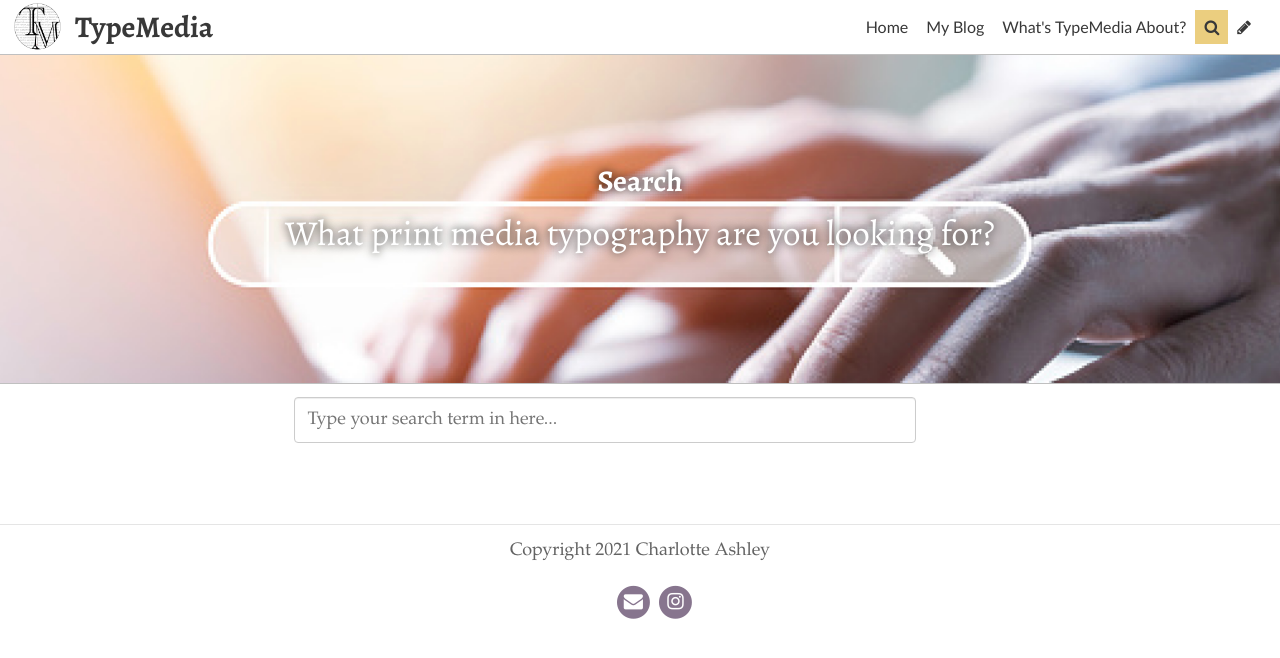
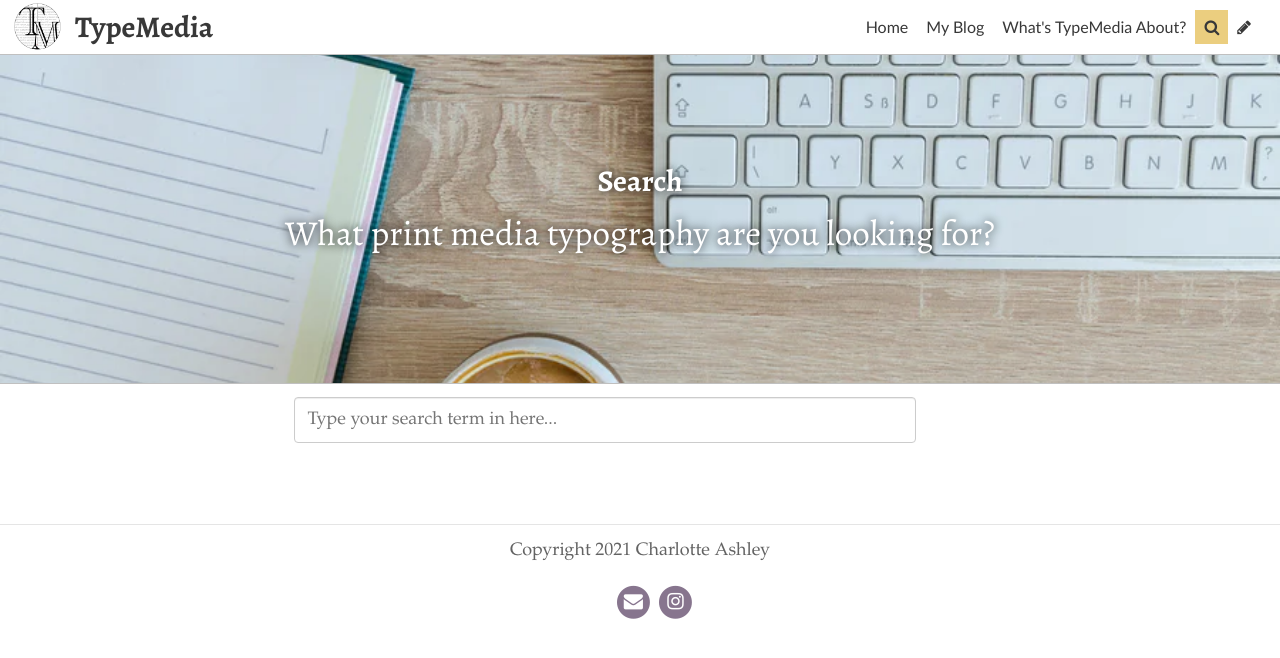
Before and after one commit to charlotteaashley/typo-design-template, a Jekyll site: the page built from pages/search.md, in a window 1280 px wide. Shown: the top 658 px of the page. Built offline with Jekyll 4.4.1, drawn with Linux system fonts in a browser that asks for light colours; some web fonts are replaced.

Commit message:
Update Page “search”

```diff
--- a/pages/search.md
+++ b/pages/search.md
@@ -7,6 +7,6 @@ layout: search
 feature-img: assets/img/pexels/search-map.jpeg
 date: 2021-10-11T08:33:49.145Z
 icon: fa-search
-image: ../uploads/screenshot-2021-10-11-at-09.42.51.png
+image: ../uploads/photo-1500989145603-8e7ef71d639e.webp
 ---
 Type in what you wish to find out about the choices different forms of print media take on when deciding the typography used in their branding.
```
Also changed, not shown: uploads/photo-1500989145603-8e7ef71d639e.webp (added).
